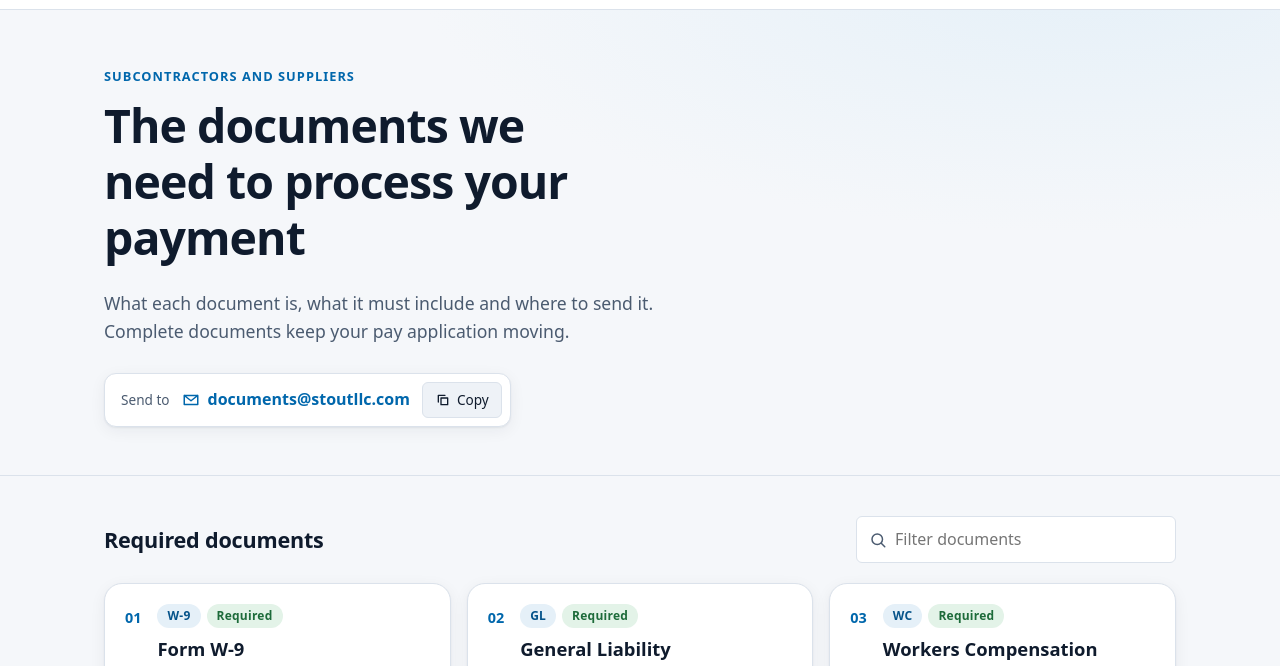
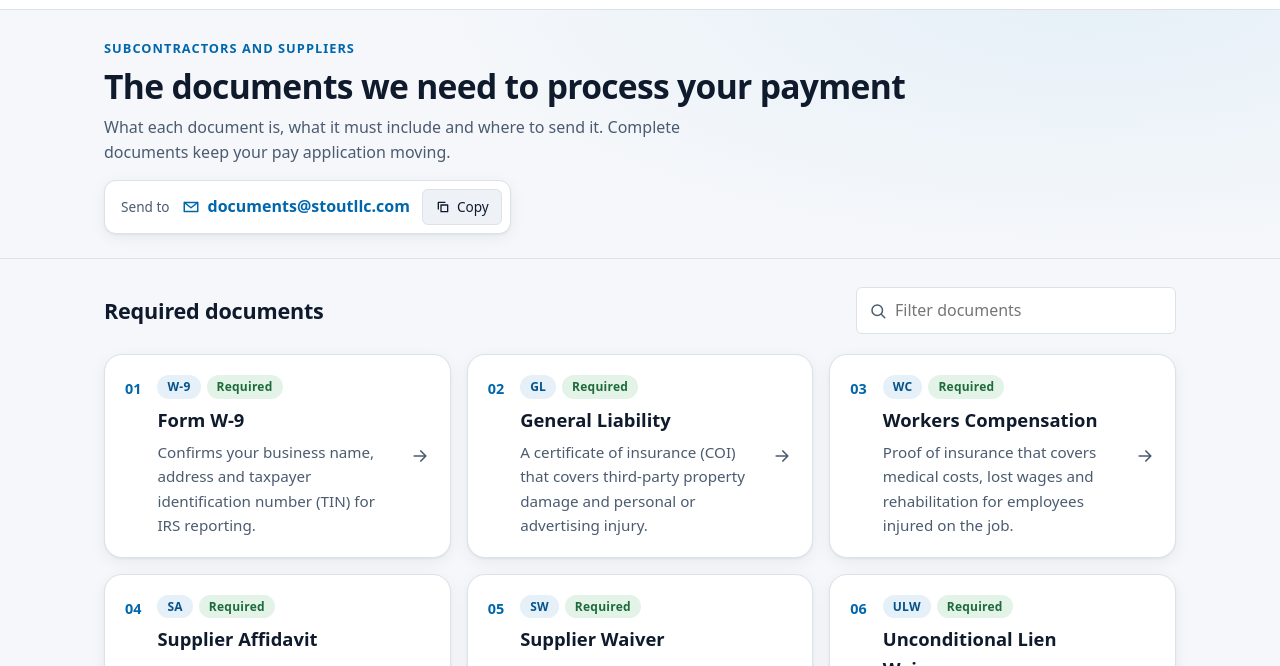
Before and after one commit to M1gu3l4ngel/paymentdocs-repository, an Astro site: page / in a window 1280 px wide. Shown: the part 59-725 px from the top of the page. Built offline with nearby package versions, Linux system fonts and the light colour scheme; Astro itself is replaced by a stand-in of ours.

Commit message:
style(home): make the hero shorter so the document cards show sooner

```diff
--- a/src/styles/global.css
+++ b/src/styles/global.css
@@ -357,23 +357,31 @@ h2 {
 }
 
 .hero__inner {
-	padding-block: 56px 48px;
+	padding-block: 28px 24px;
 	max-width: var(--container);
 }
 
+.hero .eyebrow {
+	margin-bottom: 8px;
+}
+
 .hero h1 {
-	max-width: 18ch;
+	margin-bottom: 8px;
+	font-size: clamp(1.6rem, 1.3rem + 1.2vw, 2.1rem);
 }
 
 .hero__lead {
-	max-width: 56ch;
-	margin: 0 0 20px;
+	max-width: 68ch;
+	margin: 0 0 14px;
 	color: var(--color-text-muted);
-	font-size: 1.1rem;
+}
+
+.hero .send-to {
+	margin-top: 0;
 }
 
 .section {
-	padding-top: 40px;
+	padding-top: 28px;
 }
 
 .section__head {
```
